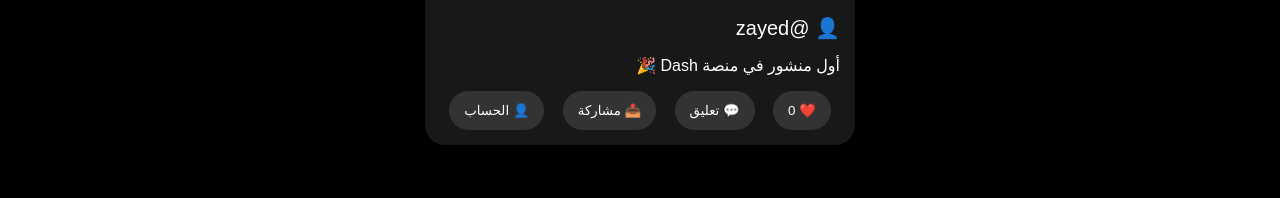
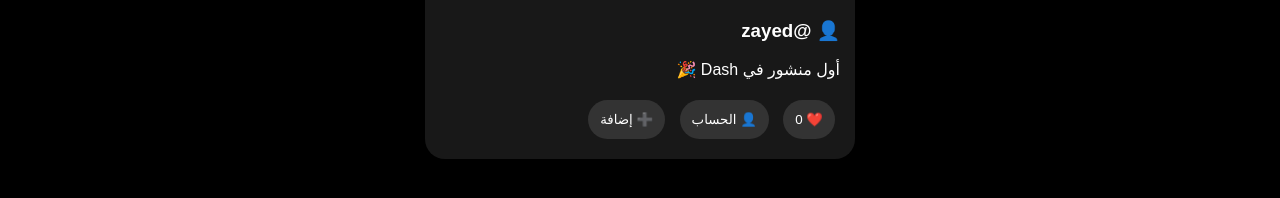
Before and after one commit to ZVision-dev/Dassh, a plain HTML site: page index.html in a window 1280 px wide. Shown: the part 504-702 px from the top of the page. Drawn offline with Linux system fonts and the light colour scheme.

Commit message:
Update index.html

```diff
--- a/index.html
+++ b/index.html
@@ -2,7 +2,6 @@
 <html lang="ar" dir="rtl">
 
 <head>
-
 <meta charset="UTF-8">
 <meta name="viewport" content="width=device-width, initial-scale=1.0">
 
@@ -11,55 +10,43 @@
 <style>
 
 body {
-    margin: 0;
-    background: #000;
-    color: white;
-    font-family: Arial, sans-serif;
+    margin:0;
+    background:#000;
+    color:white;
+    font-family:Arial;
 }
 
 header {
-    text-align: center;
-    padding: 20px;
-    background: #111;
+    text-align:center;
+    padding:20px;
+    background:#111;
 }
 
 .post {
-    width: 90%;
-    max-width: 400px;
-    margin: 30px auto;
-    background: #181818;
-    border-radius: 20px;
-    padding: 15px;
+    width:90%;
+    max-width:400px;
+    margin:30px auto;
+    background:#181818;
+    padding:15px;
+    border-radius:20px;
 }
 
 .post img {
-    width: 100%;
-    border-radius: 15px;
-}
-
-.user {
-    font-size: 20px;
-    margin-top: 15px;
-}
-
-.buttons {
-    display: flex;
-    justify-content: space-around;
-    flex-wrap: wrap;
-    margin-top: 15px;
+    width:100%;
+    border-radius:15px;
 }
 
 button {
-    background: #333;
-    color: white;
-    border: none;
-    padding: 12px 15px;
-    border-radius: 20px;
-    cursor: pointer;
+    background:#333;
+    color:white;
+    border:none;
+    padding:12px;
+    border-radius:20px;
+    margin:5px;
 }
 
 a {
-    text-decoration: none;
+    text-decoration:none;
 }
 
 </style>
@@ -69,75 +56,34 @@
 
 <body>
 
-
 <header>
-
 <h1>🚀 Dash</h1>
-
 <p>منصة مشاركة المحتوى</p>
-
 </header>
-
 
 
 <div class="post">
 
-
 <img src="videos/IMG_20260716_171141_984.jpg">
 
+<h3>👤 @zayed</h3>
 
-
-<div class="user">
-👤 @zayed
-</div>
-
-
-
-<p>
-أول منشور في منصة Dash 🎉
-</p>
-
-
-
-<div class="buttons">
+<p>أول منشور في Dash 🎉</p>
 
 
 <button onclick="like()">
-
 ❤️ <span id="likes">0</span>
-
 </button>
 
 
-
-<button>
-
-💬 تعليق
-
-</button>
-
-
-
-<button>
-
-📤 مشاركة
-
-</button>
-
-
-
 <a href="profile.html">
-
-<button>
-
-👤 الحساب
-
-</button>
-
+<button>👤 الحساب</button>
 </a>
 
 
-</div>
+<a href="upload.html">
+<button>➕ إضافة</button>
+</a>
 
 
 </div>
@@ -146,21 +92,19 @@
 
 <script>
 
-let likes = 0;
-
+let likes=0;
 
 function like(){
 
 likes++;
 
-document.getElementById("likes").innerHTML = likes;
+document.getElementById("likes").innerHTML=likes;
 
 }
 
 </script>
 
 
-
 </body>
 
 </html>
```
